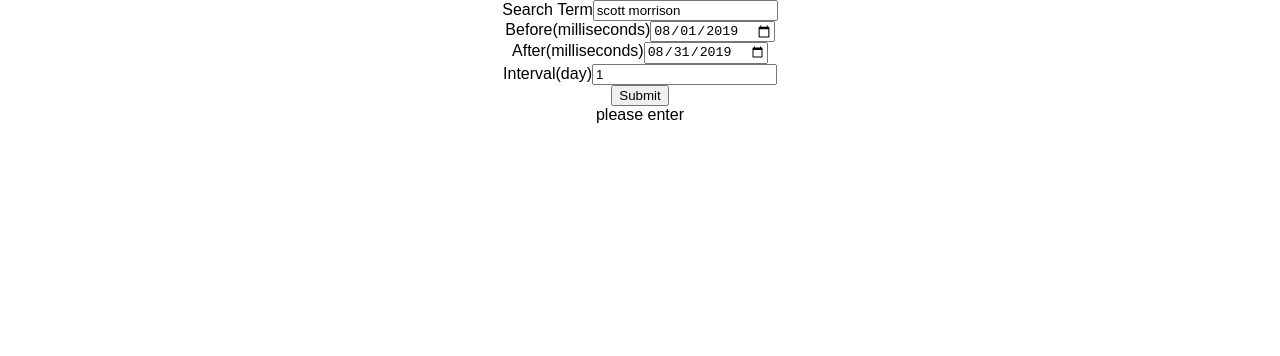
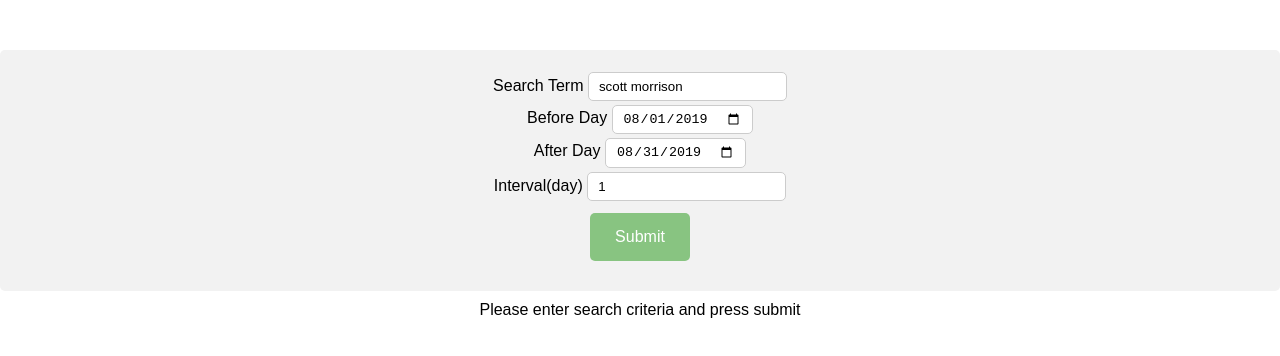
Before and after one commit to jin521/news-react, a React (Create React App) app: page / in a window 1280 px wide. Shown: the top 356 px of the page. Built offline with nearby package versions, Linux system fonts and the light colour scheme.

Commit message:
add styling

```diff
--- a/src/App.js
+++ b/src/App.js
@@ -8,8 +8,12 @@ function App() {
 
   return (
     <div className="App">
-      <Form setData={setData}/>
-      { data.length ? <Chart data={data}/> : 'please enter'}
+      <div className="form-area">
+        <Form setData={setData}/>
+      </div>
+      <div className="center">
+          { data.length ? <Chart  data={data}/> : 'Please enter search criteria and press submit'}
+      </div>
     </div>
   );
 }
--- a/src/Form.js
+++ b/src/Form.js
@@ -1,7 +1,6 @@
+import "./styles.css";
 import React, { Component } from 'react';
 import axios from 'axios';
-import Chart from './Chart'
-
 export class Form extends Component {
   setData = this.props.setData;
 
@@ -46,7 +45,7 @@ export class Form extends Component {
 
   handleSubmit = (event) => {
     event.preventDefault()
-    // alert(`${this.state.query} ${this.state.before} ${this.state.after} ${this.state.interval}`)
+
     const { query, before, after, interval } = this.state
 
     const before_millisec = new Date(before).getTime()
@@ -54,9 +53,7 @@ export class Form extends Component {
 
     axios.get(`api/v1/news?query=${query}&before=${before_millisec}&after=${after_millisec}&interval=${interval}`)
     .then(res => {
-      // console.log(res.data);
       this.setData(res.data)
-      // <Chart value={res.data} />
     })
 
   }
@@ -67,30 +64,30 @@ export class Form extends Component {
     return(
       <form onSubmit={this.handleSubmit}>
         <div>
-          <label>Search Term</label>
+          <label>Search Term </label>
           <input type= 'text'
                  value={query}
                  onChange={this.handleQueryChange}/>
         </div>
         <div>
-          <label>Before(milliseconds)</label>
+          <label>Before Day </label>
           <input type= 'date'
                  value={before}
                  onChange={this.handleBeforeChange}/>
         </div>
         <div>
-          <label>After(milliseconds)</label>
+          <label>After  Day </label>
           <input type= 'date'
                  value={after}
                  onChange={this.handleAfterChange}/>
         </div>
         <div>
-          <label>Interval(day)</label>
+          <label>Interval(day) </label>
           <input type= 'text'
                  value={interval}
                  onChange={this.handleIntervalChange}/>
         </div>
-        <button type='submit'>Submit</button>
+        <button type='submit' className="button">Submit</button>
       </form>
     )
   }
--- a/src/styles.css
+++ b/src/styles.css
@@ -2,3 +2,50 @@
   font-family: sans-serif;
   text-align: center;
 }
+
+.form-area {
+  margin-top: 50px;
+  border-radius: 5px;
+  background-color: #f2f2f2;
+  padding: 20px;
+}
+
+.center {
+  margin: auto;
+  width: 35%;
+  padding: 10px;
+}
+
+.button {
+  background-color: #88c481; /* Green */
+  border: none;
+  border-radius: 5px;
+  color: white;
+  padding: 15px 25px;
+  text-align: center;
+  text-decoration: none;
+  display: inline-block;
+  font-size: 16px;
+  margin: 10px 1px;
+  cursor: pointer;
+}
+
+.button:hover {
+  background-color: #45a049;
+}
+
+input[type=text], select {
+  margin: 2px 0;
+  display: inline-block;
+  border: 1px solid #ccc;
+  border-radius: 5px;
+  padding: 6px 10px;
+}
+
+input[type=date], select {
+  margin: 2px 0;
+  display: inline-block;
+  border: 1px solid #ccc;
+  border-radius: 5px;
+  padding: 5px 10px;
+}
```
